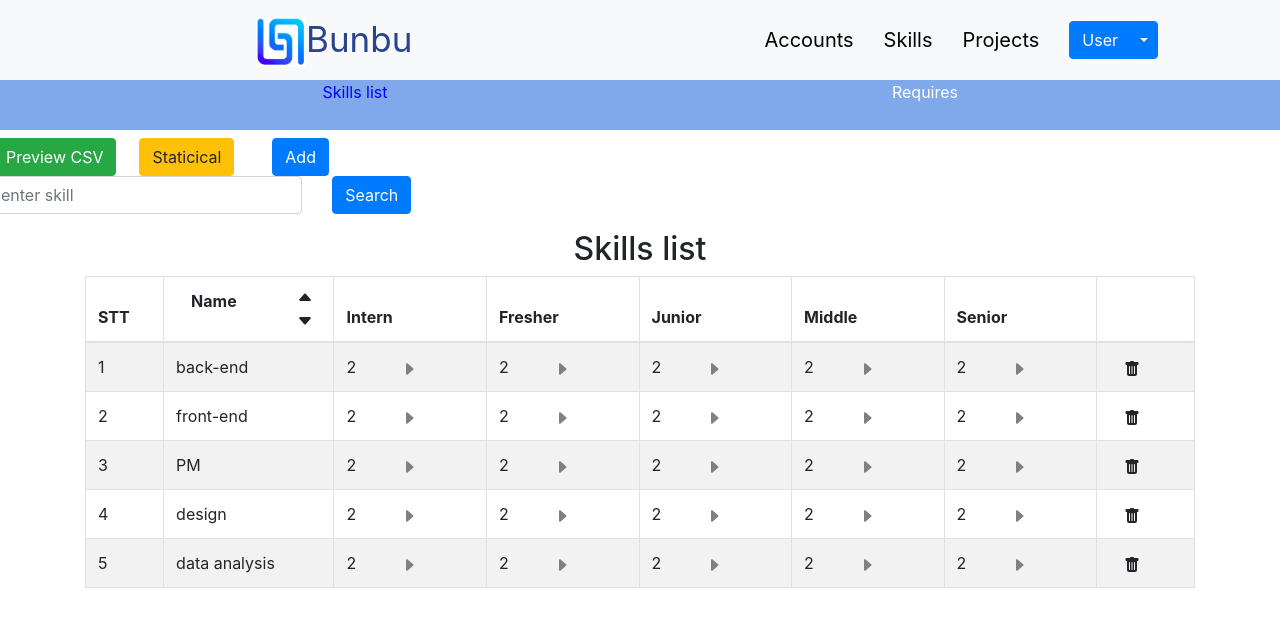
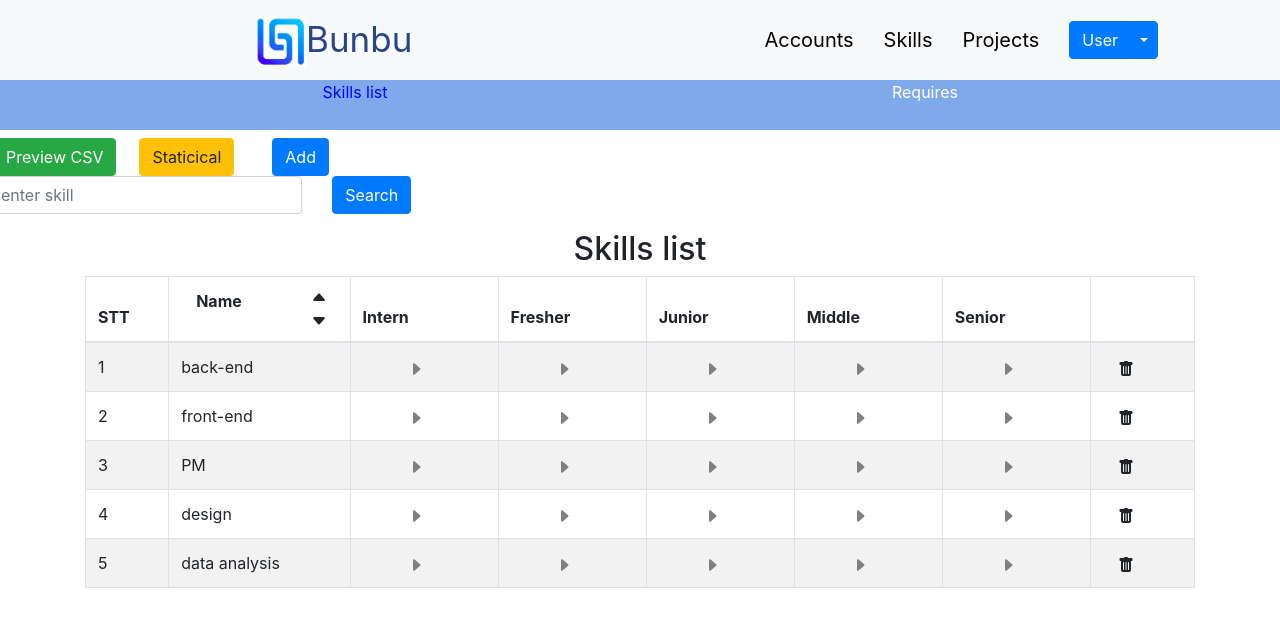
Before and after one commit to diepninh/Project_management, a React app: page /skills in a window 1280 px wide. Shown: the top 626 px of the page. Built offline with nearby package versions, Linux system fonts and the light colour scheme.

Commit message:
refs #9 del hardcode

```diff
--- a/src/components/admin/skills/modalDetail.js
+++ b/src/components/admin/skills/modalDetail.js
@@ -5,9 +5,7 @@ function ModalDetail(props) {
   const [showModalDetail, setShowModalDetail] = useState(false);
   return(
     <Container>
-      <p onClick={() => setShowModalDetail(true)}>
-        Ninh Hồng Diệp
-      </p>
+      <p onClick={() => setShowModalDetail(true)}></p>
       <Modal show={showModalDetail} onHide={() => setShowModalDetail(false)} size='lg'>
         <Modal.Header closeButton>
           <Modal.Title>Detail of</Modal.Title>
--- a/src/components/admin/skills/skillList.js
+++ b/src/components/admin/skills/skillList.js
@@ -89,31 +89,26 @@ function SkillList() {
                     <td>{e}</td>
                     <td>
                       <div className='number_of_member'>
-                        2
                         <DetailMember member={e.member} />
                       </div>
                     </td>
                     <td>
                       <div className='number_of_member'>
-                        2
                         <DetailMember />
                       </div>
                     </td>
                     <td>
                       <div className='number_of_member'>
-                        2
                         <DetailMember />
                       </div>
                     </td>
                     <td>
                       <div className='number_of_member'>
-                        2
                         <DetailMember />
                       </div>
                     </td>
                     <td>
                       <div style={{ display: 'flex' }}>
-                        2
                         <DetailMember />
                       </div>
                     </td>
```
